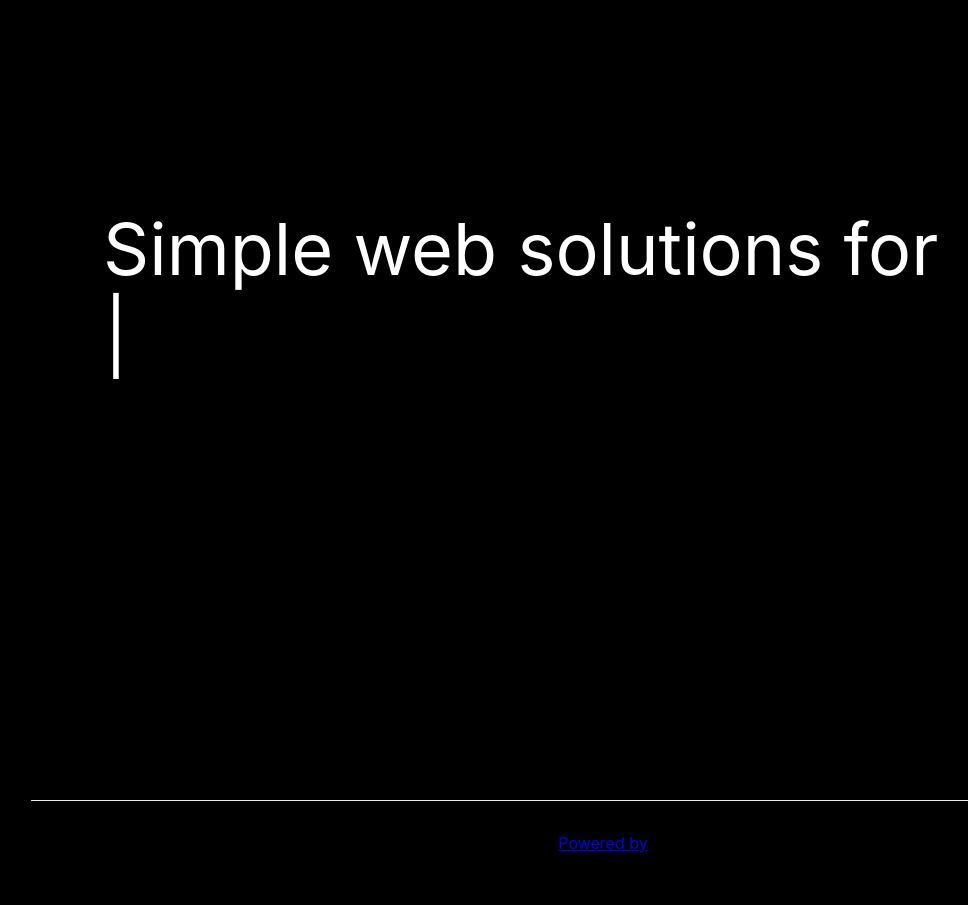
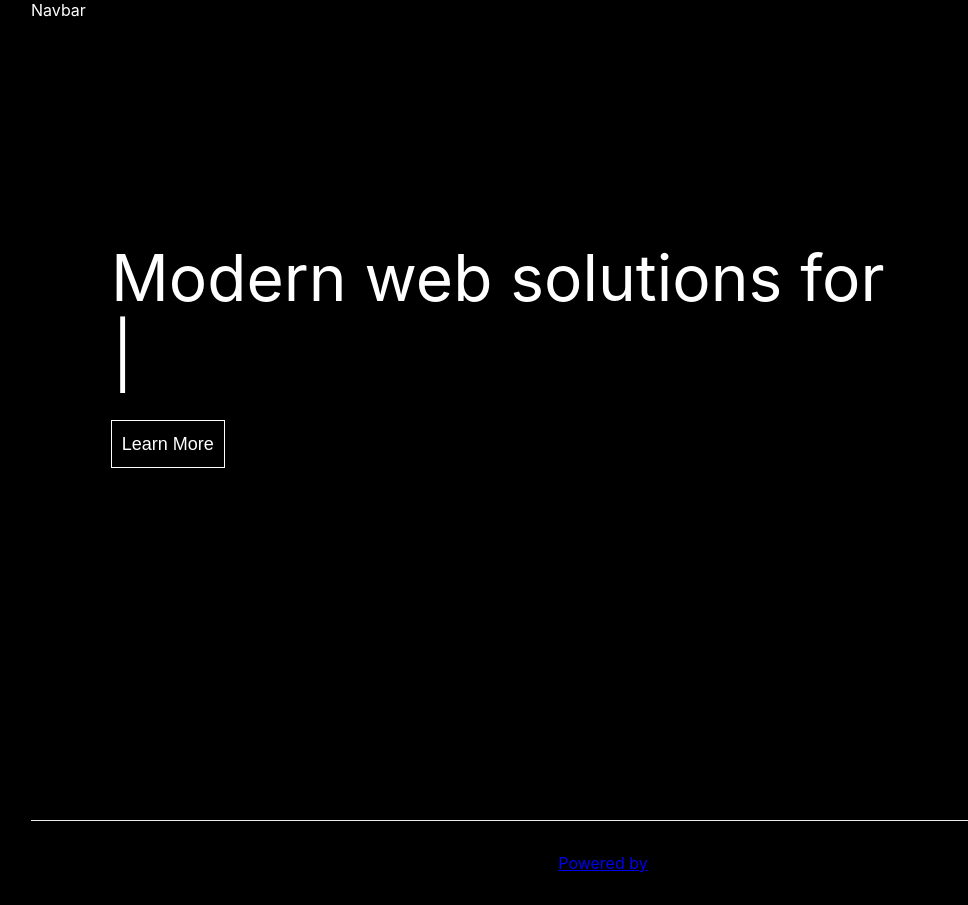
Before and after one commit to MoonWish-Studios/moonwish-site, a Next.js app: page / in a window 1280 px wide. Shown: the whole page, without its empty margins (1-969 px from the left). Built offline with nearby package versions, Linux system fonts and the light colour scheme.

Commit message:
navbar styling

```diff
--- a/components/Navbar.tsx
+++ b/components/Navbar.tsx
@@ -1,5 +1,5 @@
 import React from "react";
 
 export default function Navbar() {
-    return <div>Navbar</div>;
+    return <div className="navbar">Navbar</div>;
 }
--- a/components/TypewriterC.tsx
+++ b/components/TypewriterC.tsx
@@ -5,7 +5,7 @@ import styles from "../styles/Home.module.css";
 export default function TypewriterC() {
     return (
         <div className={styles.typewriter}>
-            <div className={styles.typewriter1}>Simple web solutions for</div>
+            <div className={styles.typewriter1}>Modern web solutions for</div>
             <div className={styles.typewriter2}>
                 <Typewriter
                     onInit={(typewriter) => {
--- a/pages/index.tsx
+++ b/pages/index.tsx
@@ -1,12 +1,15 @@
 import Image from "next/image";
 import styles from "../styles/Home.module.css";
 import TypewriterC from "../components/TypewriterC";
+import Navbar from "../components/Navbar";
 
 export default function Home() {
     return (
         <div className={styles.container}>
+            <Navbar />
             <main className={styles.main}>
                 <TypewriterC />
+                <button className={styles.learnButton}>Learn More</button>
             </main>
 
             <footer className={styles.footer}>
--- a/styles/Home.module.css
+++ b/styles/Home.module.css
@@ -5,27 +5,47 @@
 
 .main {
     min-height: 100vh;
-    flex: 1;
-    display: flex;
-    flex-direction: row;
-    justify-content: flex-start;
-    align-items: center;
+    display: grid;
+    grid-template-rows: 1fr 1fr;
+    margin-left: 5em;
     font-size: 1em;
 }
 
 .typewriter {
+    grid-row: 0 / 1;
     display: grid;
-    transform: translateY(-1.5em);
     grid-template-rows: 1fr 1fr;
-    font-size: 4.5em;
-    margin-left: 1em;
+    font-size: 4em;
+    margin-top: 3em;
 }
 
 .typewriter1 {
     grid-row: 0 / 1;
+    display: flex;
+    align-items: flex-end;
 }
 .typewriter2 {
     grid-row: 2 / 3;
+}
+
+.learnButton {
+    width: 10%;
+    height: 12%;
+    grid-column: 0 / 1;
+    grid-row: 2 / 3;
+    background-color: black;
+    color: white;
+    font-size: 18px;
+    border-color: white;
+    border-width: 1px;
+    cursor: pointer;
+    padding: 0;
+    border-style: solid;
+}
+
+.learnButton:hover {
+    background-color: rgb(184, 174, 163);
+    transition: 0.5s;
 }
 
 .footer {
```
Also changed, not shown: styles/navbar.css (added).
